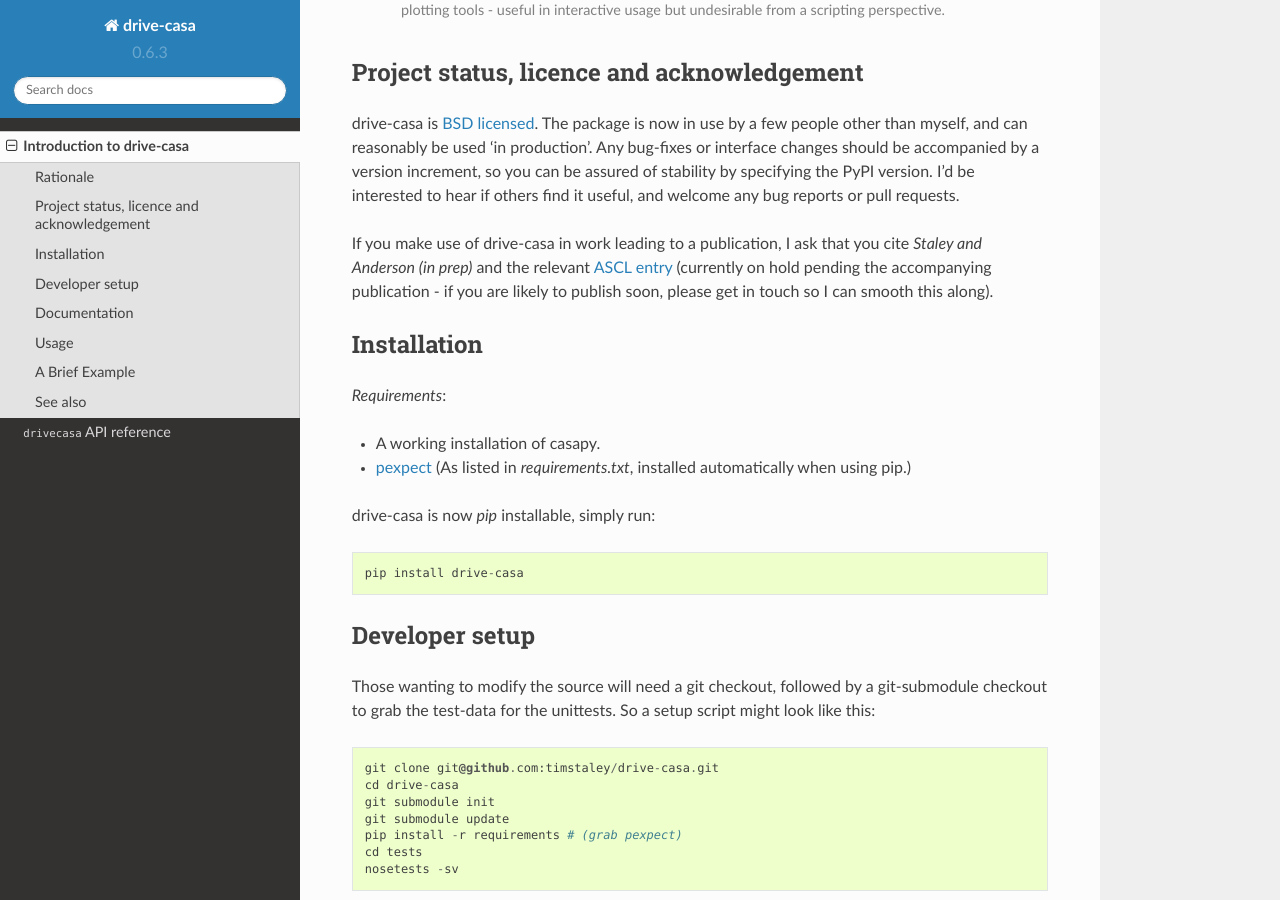
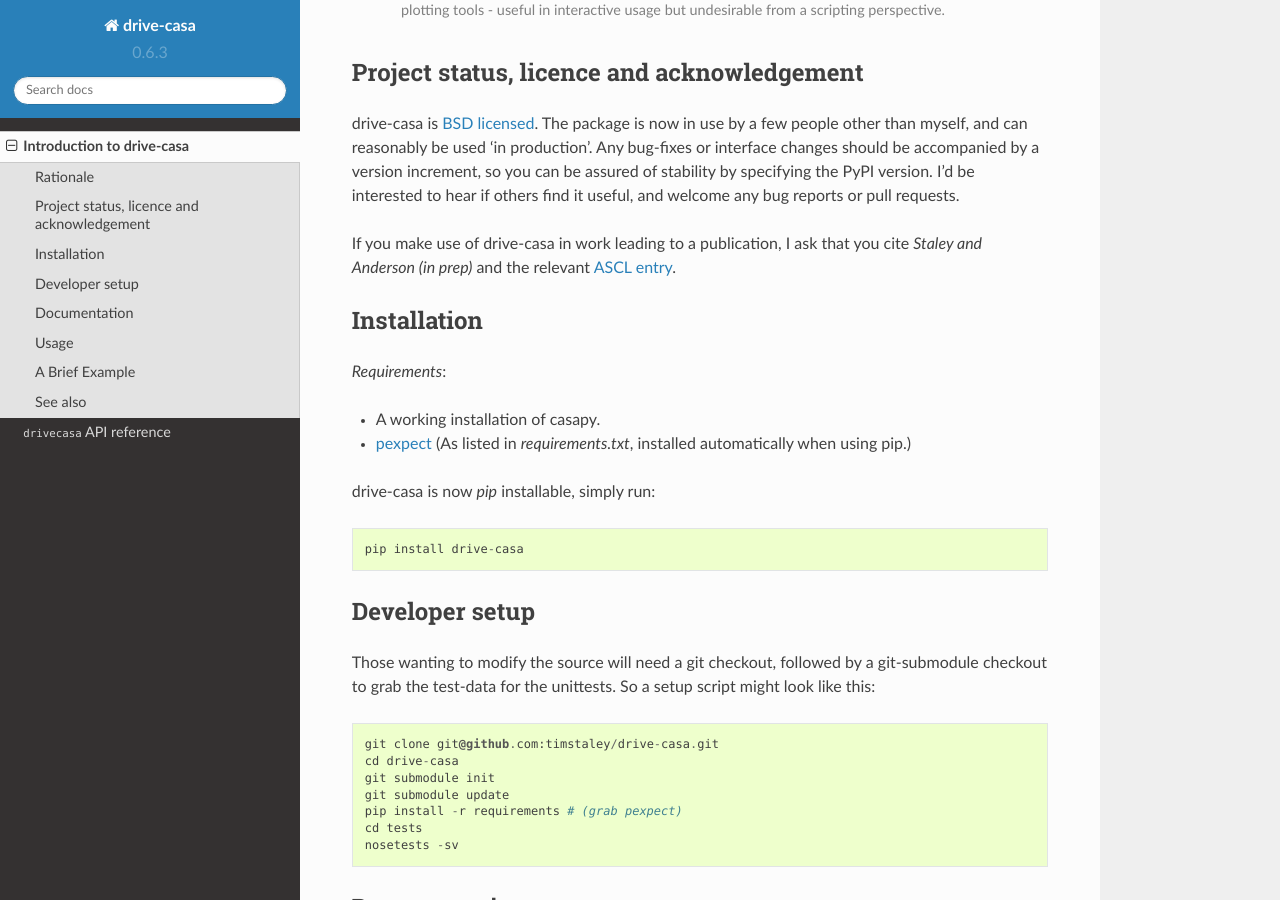
Before and after one commit to timstaley/drive-casa, a Sphinx documentation site: the page built from documentation/source/introduction.rst, in a window 1280 px wide and 900 px high, scrolled down 1901 px. Built offline with Sphinx 7.4.7 and the Read the Docs theme 2.0.0, drawn with Linux system fonts in a browser that asks for light colours; formulas are drawn with MathJax 3; the version number is read from the project's files by our own code.

Commit message:
Update readme, intro with newly minted ASCL id

```diff
--- a/documentation/source/introduction.rst
+++ b/documentation/source/introduction.rst
@@ -121,12 +121,10 @@
 
 If you make use of drive-casa in work leading to a publication, I ask that
 you cite *Staley and Anderson (in prep)* and the relevant
-`ASCL entry`_
-(currently on hold pending the accompanying publication - if you are likely to
-publish soon, please get in touch so I can smooth this along).
+`ASCL entry`_.
 
  .. _BSD licensed: https://github.com/timstaley/drive-casa/blob/master/LICENCE.txt
-.. _ASCL entry: http://ascl.net/code/v/1037
+.. _ASCL entry: http://ascl.net/1504.006
 
 Installation
 ------------
```
Also changed, not shown: README.md (+4 -4 lines).
